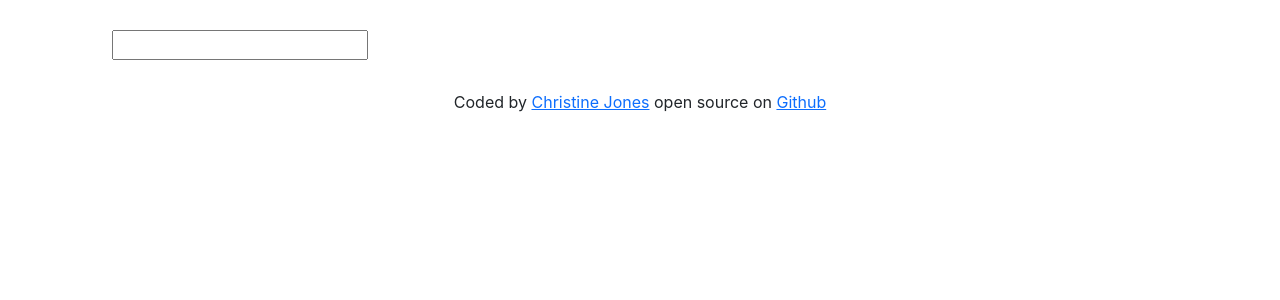
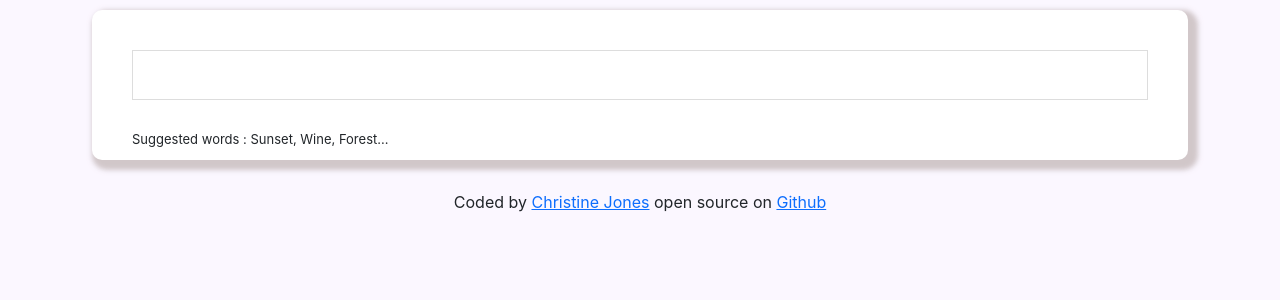
Before and after one commit to itsmechrissyj/react-dictionary, a React (Create React App) app: page / in a window 1280 px wide. Shown: the top 300 px of the page. Built offline with nearby package versions, Linux system fonts and the light colour scheme.

Commit message:
adding CSS

```diff
--- a/src/App.css
+++ b/src/App.css
@@ -3,3 +3,6 @@ footer {
   margin: 30px;
 
 }
+body {
+  background-color: #FBF7FF;
+}
--- a/src/Dictionary.css
+++ b/src/Dictionary.css
@@ -2,3 +2,23 @@ form {
 
     margin: 30px
 }
+
+.Dictionary section {
+    background-color: white;
+    border-radius: 10px;
+    margin: 10px;
+    padding: 10px;
+    box-shadow: 5px 5px 5px 5px rgba(191, 178, 178, 0.7);
+}
+
+.Dictionary input {
+    width: 100%;
+    padding: 12px 6px ;
+    border: 1px solid #ddd;
+}
+
+.Dictionary .hint {
+    font-size: 13px;
+    margin-top: 10px;
+    padding-left: 30px;
+}
--- a/src/Dictionary.js
+++ b/src/Dictionary.js
@@ -23,9 +23,15 @@ setKeyword(event.target.value);
 }
 
     return (<div className="Dictionary">
+    <section>
     <form onSubmit={search}>
         <input type="search" onChange={handleKeywordChange}/>
         </form>
+        <div className="hint">
+Suggested words : Sunset, Wine, Forest...
+
+        </div>
+        </section>
     <Results results={results} />
     </div>);
 }
--- a/src/Meaning.js
+++ b/src/Meaning.js
@@ -3,12 +3,13 @@ import Synonyms from "./Synonyms"
 
 export default function Meaning(props){
 return (
-    <div className="Meaning">
+    <section>  <div className="Meaning">
 <h3> {props.meaning.partOfSpeech}</h3>
 
 {props.meaning.definitions.map(function(definition, index)
 {
     return (
+
     <div key={index}>
         <p>
            <strong> Definition; </strong>
@@ -20,9 +21,10 @@ return (
 
        <Synonyms synonyms={definition.synonyms} />
         </p>
+
         </div>
 );
     })}
 </div>
-
+</section>
 );}
--- /dev/null
+++ b/src/Results.css
@@ -0,0 +1,10 @@
+.Results h2 {
+    font-size: 36px;
+    padding-left: 30px;
+}
+
+.Results h3 {
+    font-size: 15px;
+    padding-left: 30px;
+
+}
--- a/src/Results.js
+++ b/src/Results.js
@@ -1,17 +1,20 @@
 import React from "react";
 import Meaning from "./Meaning";
 import Phonetics from "./Phonetics";
+import "./Results.css";
 
 export default function Results (props) {
-    console.log(props.results);
     if (props.results) {
     return         <div className="Results">
+        <section>
+
+
 <h2> {props.results.word} </h2>
 
 {props.results.phonetics.map(function(phonetic, index)
 {return (
 <div key={index}>
-<Phonetics phonetics={phonetic} />
+<h3><Phonetics phonetics={phonetic} /></h3>
 
 </div>
  )
@@ -24,7 +27,7 @@ return <div key={index}>
     </div>;
 
 
-})}
+})}</section>
 
 
 
```
